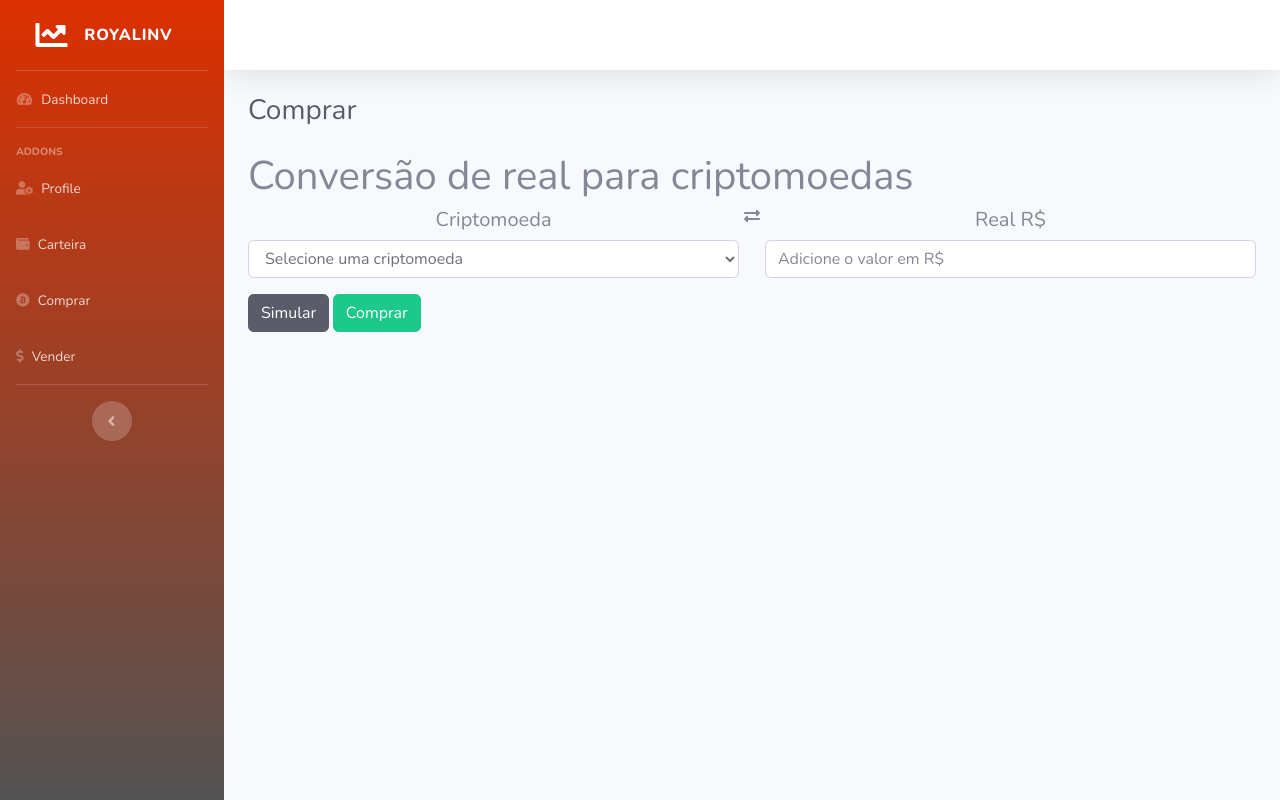
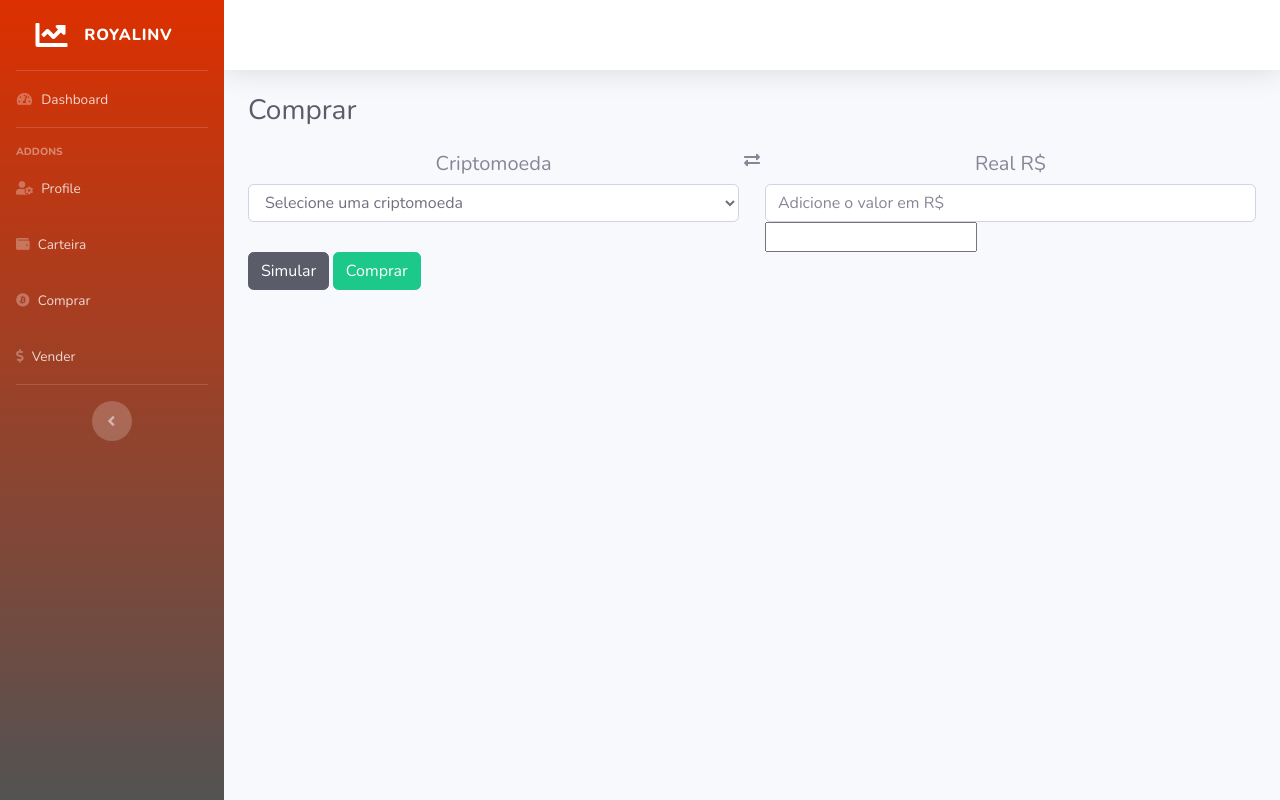
Before and after one commit to leozxz/walletDjango, a Django app: template web/templates/comprar.html in a window 1280 px wide. Run offline with Django 3.2, Linux system fonts and the light colour scheme; the template is opened without the code that fills it, so the values that code supplies are empty; some libraries are stand-ins or nearby versions.

Commit message:
Update comprar.html

```diff
--- a/web/templates/comprar.html
+++ b/web/templates/comprar.html
@@ -146,7 +146,6 @@
                     <h1 class="h3 mb-4 text-gray-800">Comprar</h1>
                      <form action="/dashboard/comprar/" method="post">
                          <div id="div1">
-			                <h1>Conversão de real para criptomoedas</h1>
                              {% csrf_token %}
 
                              <div class="form-row">
@@ -167,8 +166,8 @@
                                 <i class="fas fa-exchange-alt"></i>
                                 <div class="col">
                                     <h5 style="text-align: center">Real R$</h5>
-                                    <input type="text" class="form-control" id="valor_real" name="valor_real" placeholder="Adicione o valor em R$">
-
+                                    <input type="text" class="form-control" id="real" name="real" placeholder="Adicione o valor em R$">
+                                    <input type="text" id="cripto" name="cripto" value="">
                                 </div>
                          </div>
 
@@ -186,9 +185,12 @@
                              </div>
                         </div>
                          </div>
+                         <span id="rs" style="font-size: 25px"></span>
+                         <span id="criptoSpan" style="font-size: 25px" name="criptoSpan"></span>
+
                      </form>
-                     <span id="rs" style="font-size: 25px"></span>
-                    <span id="valor_criptomoeda" style="font-size: 25px"></span>
+
+                   <!-- <span id="valor_criptomoeda" style="font-size: 25px"></span> -->
 
                 </div>
             </div>
@@ -231,8 +233,7 @@
             var ripple = 1.62;
             var tether = 5.4;
 
-
-			valor = parseFloat(document.getElementById("valor_real").value);
+			valor = parseFloat(document.getElementById("real").value);
 			var opcao = document.getElementById("opcoes").value;
 
 
@@ -241,26 +242,33 @@
 			}
 
 			if(opcao==1){
-				document.getElementById("valor_criptomoeda").innerHTML = (valor/bitcoin).toFixed(5);
+				document.getElementById("cripto").innerHTML = (valor/bitcoin).toFixed(5);
+				document.getElementById("criptoSpan").innerHTML = (valor/bitcoin).toFixed(5);
                 document.getElementById("rs").innerText = "BTC";
 			}
 
 			if(opcao==2){
-				document.getElementById("valor_criptomoeda").innerHTML = (valor/ethereum).toFixed(5);
+				document.getElementById("cripto").innerHTML = (valor/ethereum).toFixed(5);
+				document.getElementById("criptoSpan").innerHTML = (valor/ethereum).toFixed(5);
                 document.getElementById("rs").innerText = "ETH";
 			}
 
 			if(opcao==3){
-				document.getElementById("valor_criptomoeda").innerHTML = (valor/ripple).toFixed(5);
+				document.getElementById("cripto").innerHTML = (valor/ripple).toFixed(5);
+				document.getElementById("criptoSpan").innerHTML = (valor/ripple).toFixed(5);
                 document.getElementById("rs").innerText = "XRP";
 			}
 
             if(opcao==4){
-				document.getElementById("valor_criptomoeda").innerHTML = (valor/tether).toFixed(5);
+				document.getElementById("cripto").innerHTML = (valor/tether).toFixed(5);
+				document.getElementById("criptoSpan").innerHTML = (valor/tether).toFixed(5);
                 document.getElementById("rs").innerText = "USDT";
 			}
 
 			}
+
+
+
 
 
 	</script>
```
